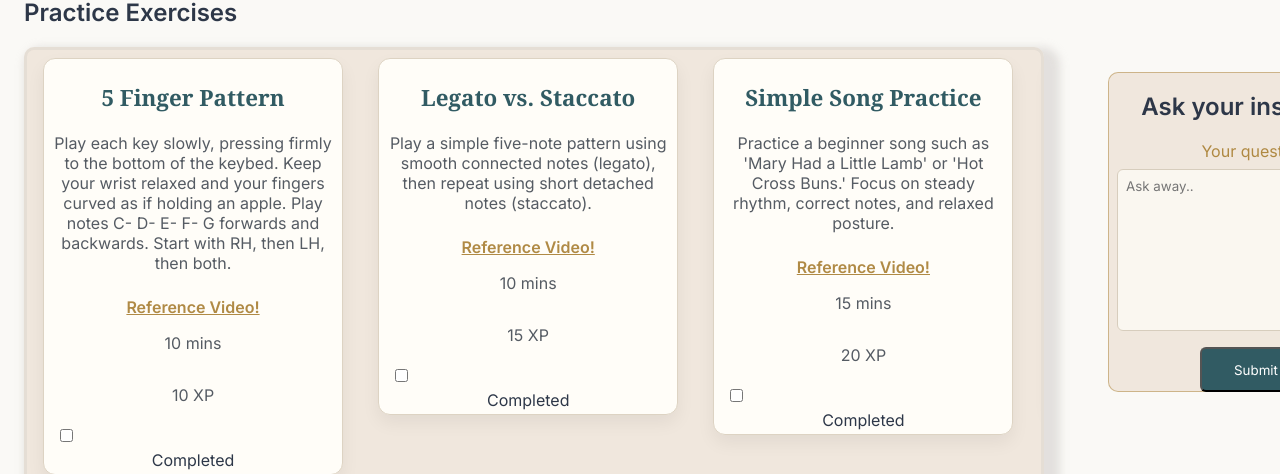
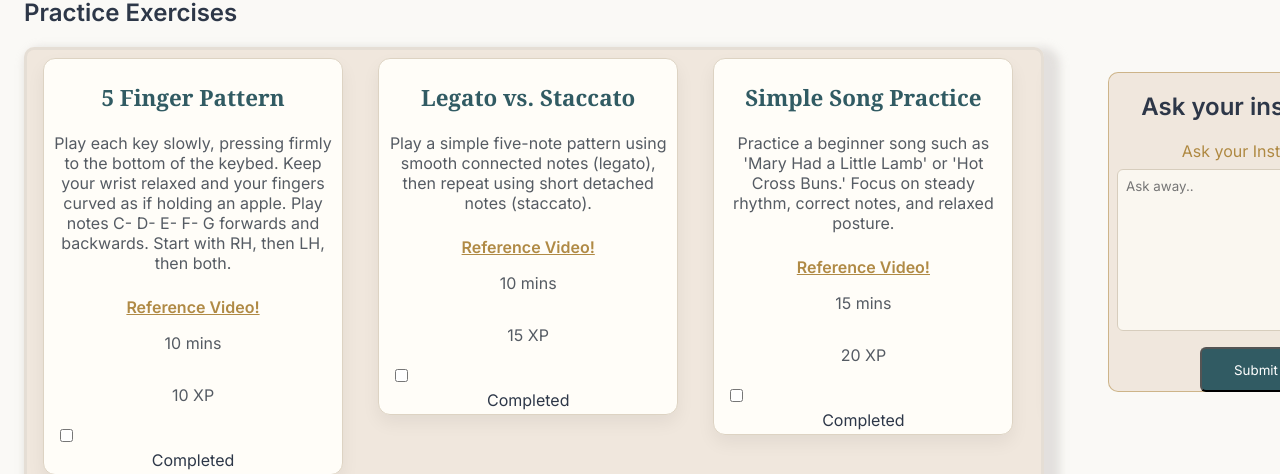
Before and after one commit to BrookeFloyd10/Harmonotes-BrookeF, a React (Vite) app in the folder harmonotes/: page /dashboard in a window 1280 px wide. Shown: the part 277-751 px from the top of the page. Built offline with nearby package versions, Linux system fonts and the light colour scheme.

Commit message:
removed colon from xp heading

```diff
--- a/harmonotes/src/components/InstructorQuestion.jsx
+++ b/harmonotes/src/components/InstructorQuestion.jsx
@@ -17,12 +17,11 @@ const InstructorQuestion = () => {
 
 
     return(
-        <div className="instructor-question">
+        <aside className="instructor-question">
             <h2>Ask your instructor:</h2>
-            {submittedQuestion && <p className="submitted-question">{submittedQuestion}</p>}
 
             <form onSubmit={handleSubmit}>
-                <FormField label="Your question:"
+                <FormField label="Ask your Instructor:"
                             as="textarea"
                             id="question"
                             name="question"
@@ -33,7 +32,8 @@ const InstructorQuestion = () => {
                             placeholder={"Ask away.."} />
                 <Button id="submit-btn" type="submit" className="submit-btn" label="Submit" />
             </form>
-        </div>
+                            {submittedQuestion && <p className="submitted-question">{submittedQuestion}</p>}
+        </aside>
     );
 };
 export default InstructorQuestion;
```
